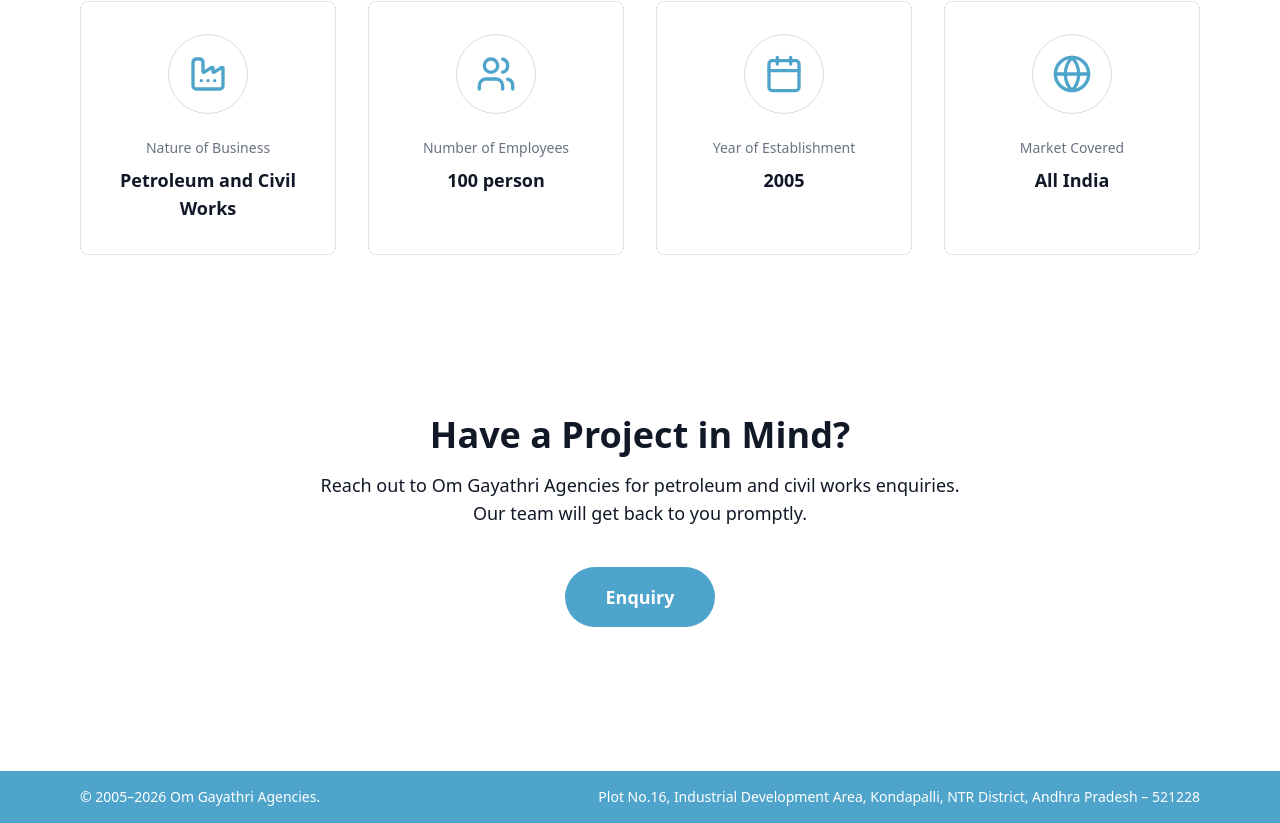
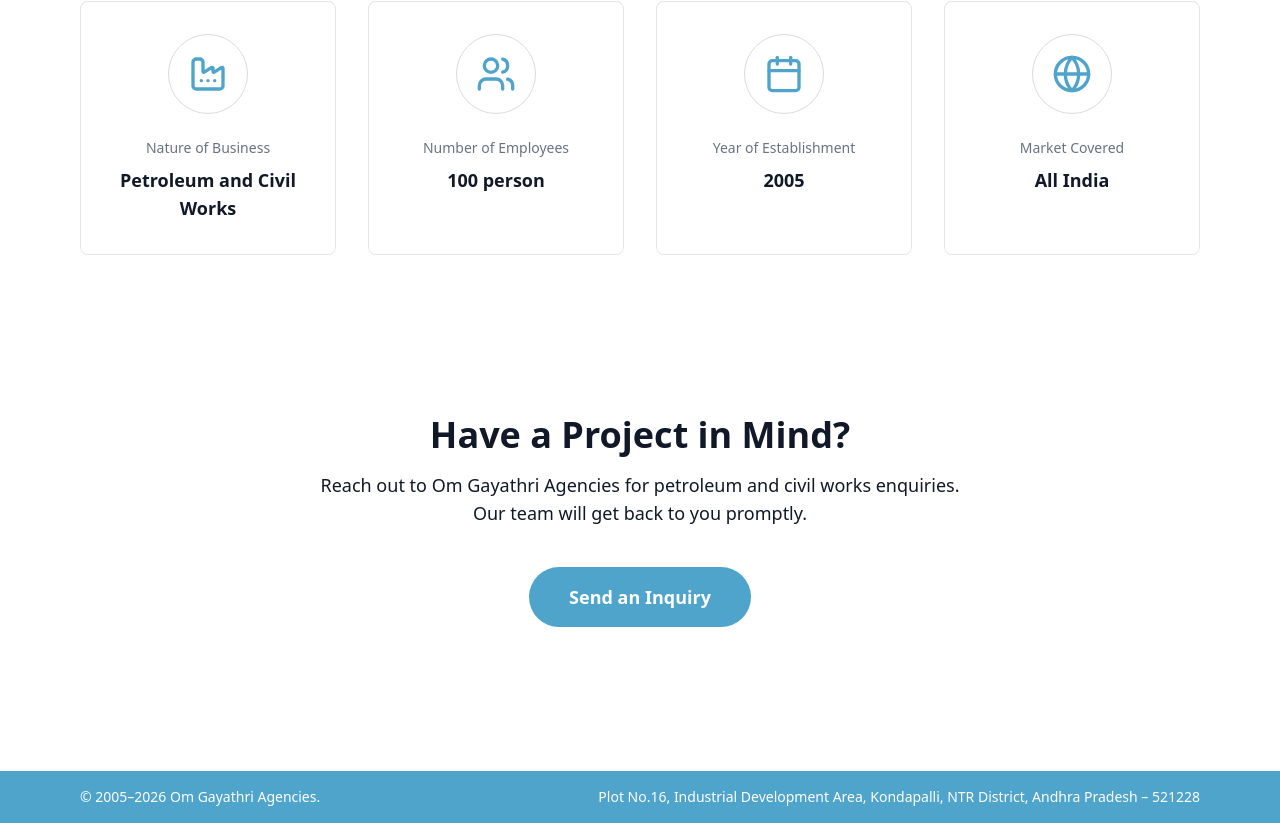
Before and after one commit to priyathamalluri/om-gayathri-site, a Next.js app in the folder om-gayathri-site/: page / in a window 1280 px wide. Shown: the part 1438-2261 px from the top of the page. Built offline with nearby package versions, Linux system fonts and the light colour scheme.

Commit message:
Force redeploy services page

```diff
--- a/om-gayathri-site/app/page.tsx
+++ b/om-gayathri-site/app/page.tsx
@@ -157,7 +157,7 @@
               href="/contact"
               className="inline-flex items-center justify-center rounded-full bg-[#4FA4CB] px-10 py-4 text-white text-lg font-semibold shadow-soft hover:opacity-95"
             >
-              Enquiry
+              Send an Inquiry
             </Link>
           </div>
         </div>
--- a/om-gayathri-site/app/services/page.tsx
+++ b/om-gayathri-site/app/services/page.tsx
@@ -47,7 +47,7 @@
             href="/contact"
             className="rounded-full bg-[#4FA4CB] px-6 py-3 text-white font-semibold hover:opacity-95"
           >
-            Enquiry
+            Enquire
           </Link>
         </div>
 
```
